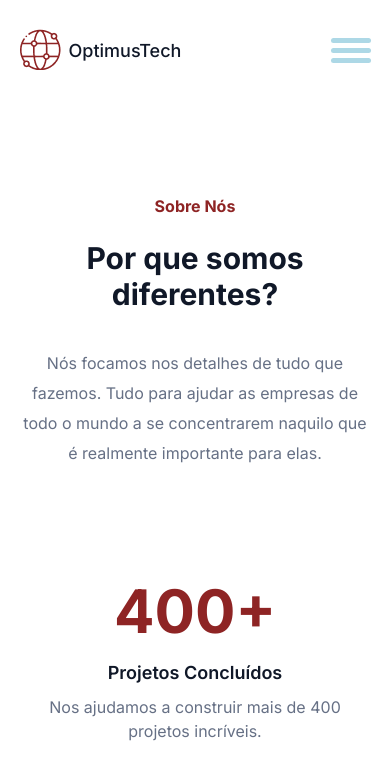
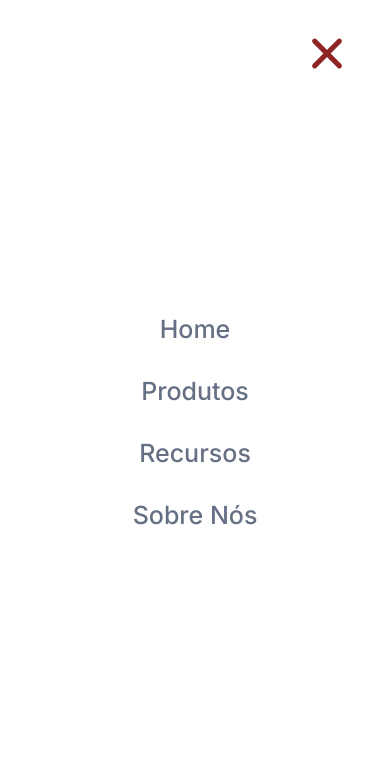
Before and after one commit to Leanderson-Zardin/Challenge---7-Days-of-Code, a plain HTML site: page index.html in a window 390 px wide. Both pictures are taken after a click on the element 350 px from the left and 50 px from the top of the page. Shown: the top 782 px of the page. Drawn offline with Linux system fonts and the light colour scheme.

Commit message:
Toggle Finished

```diff
--- a/index.html
+++ b/index.html
@@ -13,6 +13,35 @@
 </head>
 <body>
   <header>
+    <div class="toggle" id="toggle">
+      <div class="line"></div>
+      <div class="line"></div>
+      <div class="line"></div>
+      <div class="menu-hidden">
+        <ul>
+          <li>
+            <a href="#">
+              Home
+            </a>
+          </li>
+          <li>
+            <a href="#">
+              Produtos
+            </a>
+          </li>
+          <li>
+            <a href="#">
+              Recursos
+            </a>
+          </li>
+          <li>
+            <a href="#">
+              Sobre Nós
+            </a>
+          </li>
+        </ul>
+      </div>
+    </div>
     <nav>
       <div class="nav">
         <div class="logo">
@@ -47,11 +76,6 @@
       <div class="buttons">
         <button>Entrar</button>
         <button>Cadastrar</button>
-      </div>
-      <div class="toggle" id="toggle">
-        <div class="line"></div>
-        <div class="line"></div>
-        <div class="line"></div>
       </div>
     </nav>
   </header>
@@ -168,14 +192,12 @@
     </div>
   </footer>
 
-
-
   <script>
     const toggle = document.getElementById("toggle");
     let show = true;
     toggle.addEventListener("click", () => {
       toggle.classList.toggle("active");
-      document.body.style.overflow = show ? hidden : initial;
+      document.body.style.overflow = show ? "hidden" : "initial";
       show = !show;
     })
   </script>
--- a/style/header.css
+++ b/style/header.css
@@ -71,9 +71,35 @@ ul {
   flex-direction: column;
   justify-content: center;
   gap: .5rem;
+  position: absolute;
+  right: 8%;
+  top: 4%;
+  z-index: 10;
+  cursor: pointer;
 }
-.toggle.active .line{
-  background: lightblue;
+
+.toggle.active {
+  right: 11%;
+}
+
+#toggle.active .menu-hidden {
+  position: fixed;
+  inset: 0;
+  background: white;
+  display: block;
+  z-index: -1;
+}
+
+#toggle.active .menu-hidden ul {
+  display: flex;
+  height: 100%;
+  align-items: center;
+  justify-content: center;
+  flex-direction: column;
+}
+
+#toggle.active .menu-hidden ul a {
+  font-size: 2.5rem;
 }
 
 .line{
@@ -82,3 +108,17 @@ ul {
   background: var(--principal-color);
   border-radius: .5rem;
 }
+
+.toggle .line {
+  transition: all .15s;
+}
+
+.toggle.active .line:nth-child(1){
+  transform: translateY(5px) rotate(45deg);
+}
+.toggle.active .line:nth-child(2){
+  display: none;
+}
+.toggle.active .line:nth-child(3){
+  transform: translateY(-5px) rotate(-45deg);
+}
```
